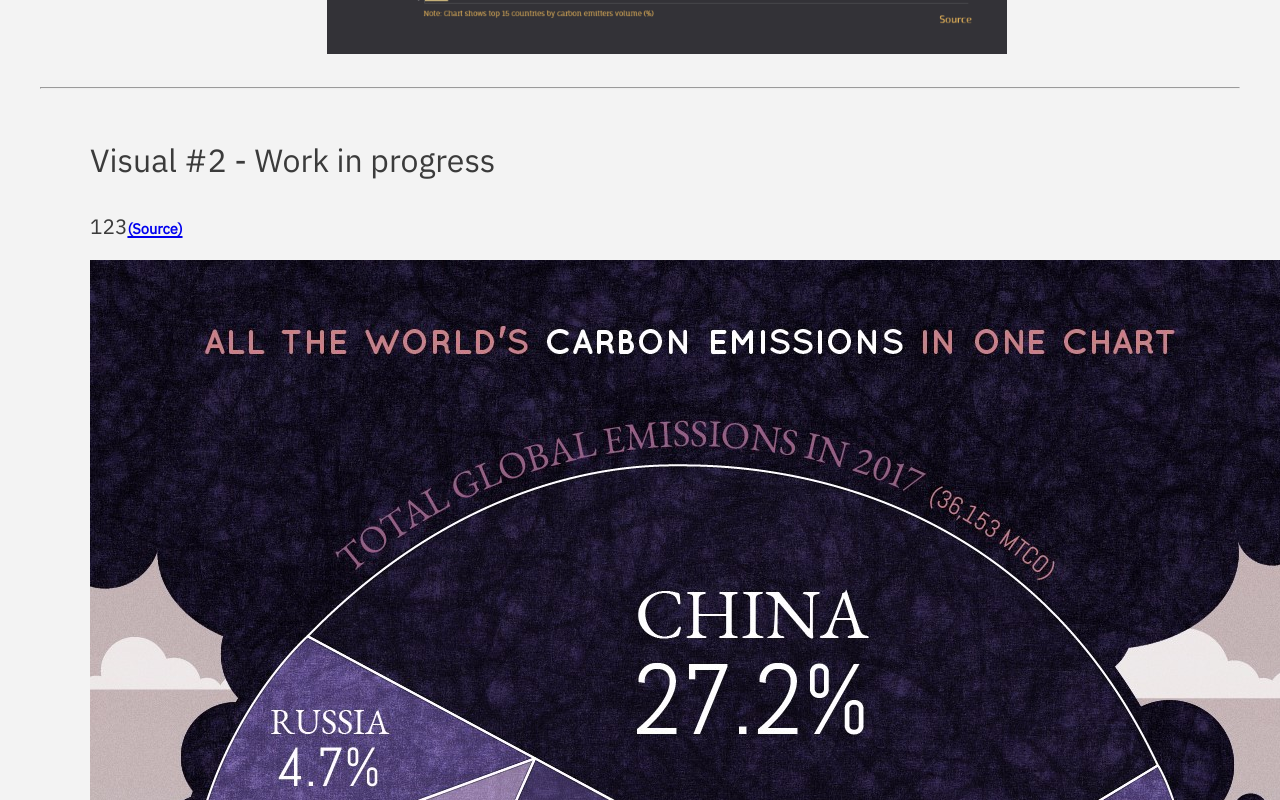
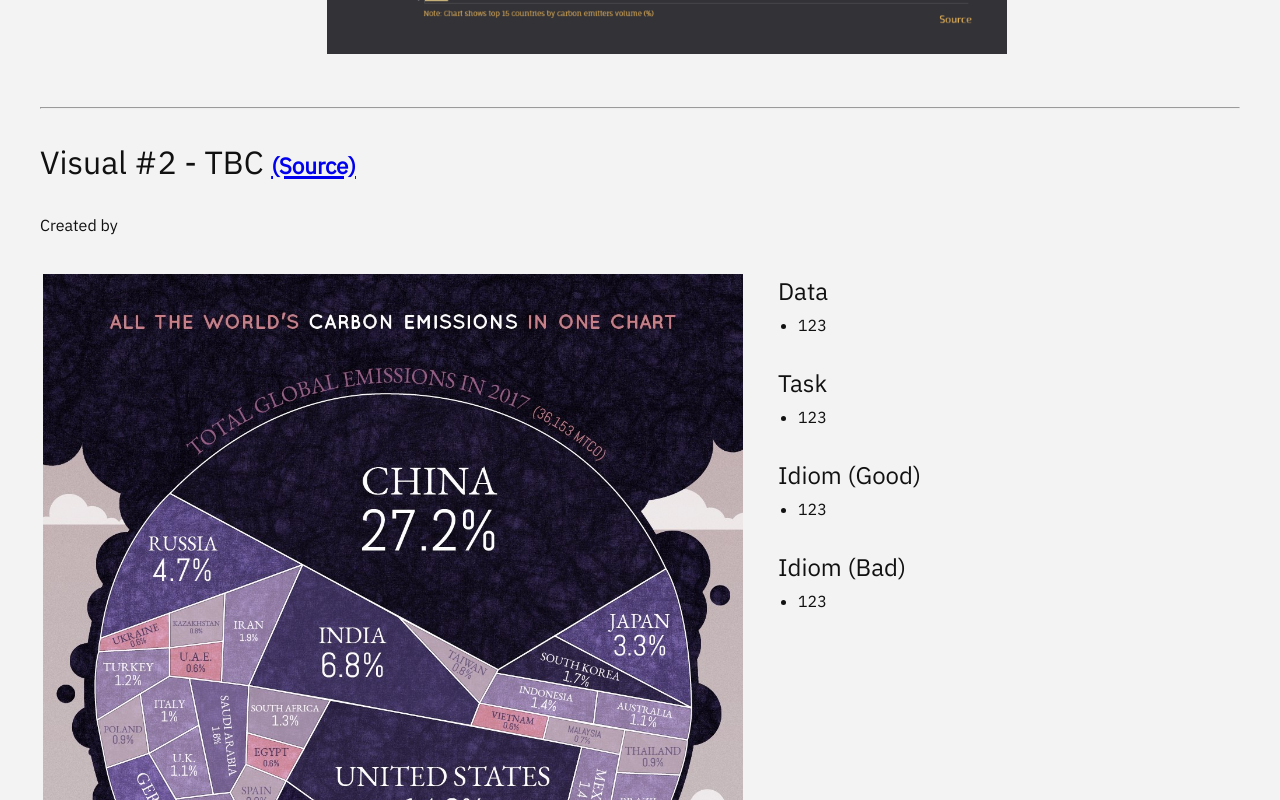
Before and after one commit to 1702538/CSC3007-project, a React (Create React App) app: page / in a window 1280 px wide. Shown: the part 2940-3740 px from the top of the page. Built offline with nearby package versions, Linux system fonts and the light colour scheme.

Commit message:
Update MilestoneOneComponent.js

```diff
--- a/src/Components/MilestoneOneComponent.js
+++ b/src/Components/MilestoneOneComponent.js
@@ -192,8 +192,8 @@ function MilestoneOne() {
                   <li>
                     We observe that the higher the percentage, the darker the
                     shade of purple. However, some countries are not represented
-                    in any shade of purple. (e.g. Countries with less than 0.7%
-                    (i.e. Vietnam & Argentina) were coloured in pink.)
+                    in any shade of purple. Countries with less than 0.7% (i.e.
+                    Vietnam & Argentina) were coloured in pink.)
                   </li>
                   <li>
                     We observed that South Korea (1.7%) has a darker shade of
@@ -273,21 +273,128 @@ function MilestoneOne() {
               </td>
             </tr>
           </table>
+          <br />
         </div>
         <hr />
-        <div id="visualOne" style={{ margin: "50px" }}>
-          <p style={{ textAlign: "left", fontSize: "2em", color: "#3b3b3b" }}>
-            Visual #2 - Work in progress
-          </p>
-          <p style={{ textAlign: "left", fontSize: "1.3em", color: "#3b3b3b" }}>
-            123
-            <a href="http://www.example.com">
+        <div id="visualOne">
+          <p style={{ textAlign: "left", fontSize: "2em", color: "#111111" }}>
+            Visual #2 - TBC{" "}
+            <a href="#">
               <span style={{ fontSize: "0.7em" }}>
                 <b>(Source)</b>
               </span>
             </a>
           </p>
-          <img src={visualOne} />
+          <p
+            style={{
+              textAlign: "left",
+              fontSize: "1em",
+              color: "#111111",
+              lineHeight: "1.3em",
+            }}
+          >
+            Created by
+          </p>
+          <br />
+
+          <table style={{ textAlign: "left", marginTop: 0 }}>
+            <tr>
+              <td rowspan="3" width={750} style={{ verticalAlign: "top" }}>
+                {" "}
+                <img src={visualOne} width={700} />
+              </td>
+              <tr>
+                <h2
+                  style={{
+                    fontWeight: 100,
+                    marginTop: 0,
+                    marginLeft: -20,
+                    marginBottom: -10,
+                  }}
+                >
+                  Data
+                </h2>
+                <ul>
+                  <li>123</li>
+                </ul>
+              </tr>
+              <br />
+              <tr>
+                <h2
+                  style={{
+                    fontWeight: 100,
+                    marginTop: -10,
+                    marginLeft: -20,
+                    marginBottom: -10,
+                  }}
+                >
+                  Task
+                </h2>
+                <ul>
+                  <li>123</li>
+                </ul>
+              </tr>
+              <br />
+              <tr>
+                <h2
+                  style={{
+                    fontWeight: 100,
+                    marginTop: -10,
+                    marginBottom: -10,
+                    marginLeft: -20,
+                  }}
+                >
+                  Idiom (Good)
+                </h2>
+                <ul>
+                  <li>123</li>
+                </ul>
+              </tr>
+              <br />
+              <tr>
+                <h2
+                  style={{
+                    fontWeight: 100,
+                    marginTop: -10,
+                    marginBottom: -10,
+                    marginLeft: -20,
+                  }}
+                >
+                  Idiom (Bad)
+                </h2>
+                <ul>
+                  <li>123</li>
+                </ul>
+              </tr>
+            </tr>
+          </table>
+          <br />
+          <br />
+          <hr />
+          <br />
+          <table style={{ textAlign: "left", marginTop: 0 }}>
+            <tr>
+              <td
+                width={300}
+                style={{ textAlign: "left", verticalAlign: "top" }}
+              >
+                <h2 style={{ fontWeight: 100 }}>Improvements</h2>
+              </td>
+              <td>
+                <ul>
+                  <li>123</li>
+
+                  <br />
+                  <img
+                    src={visualOneNew}
+                    width={window.innerWidth - 600}
+                    style={{ marginLeft: -20 }}
+                  />
+                </ul>
+              </td>
+            </tr>
+          </table>
+          <br />
         </div>
       </div>
     </div>
```
